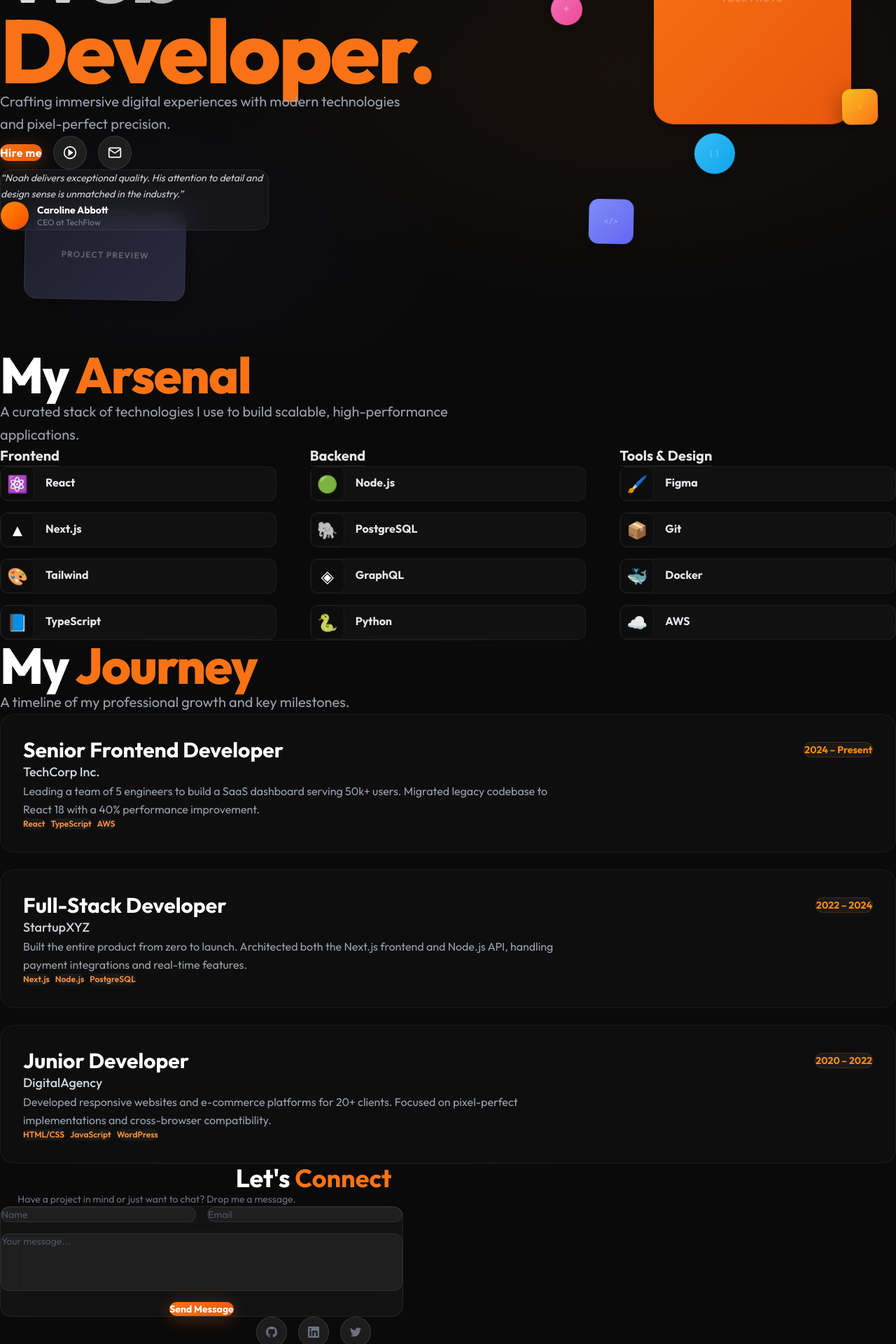
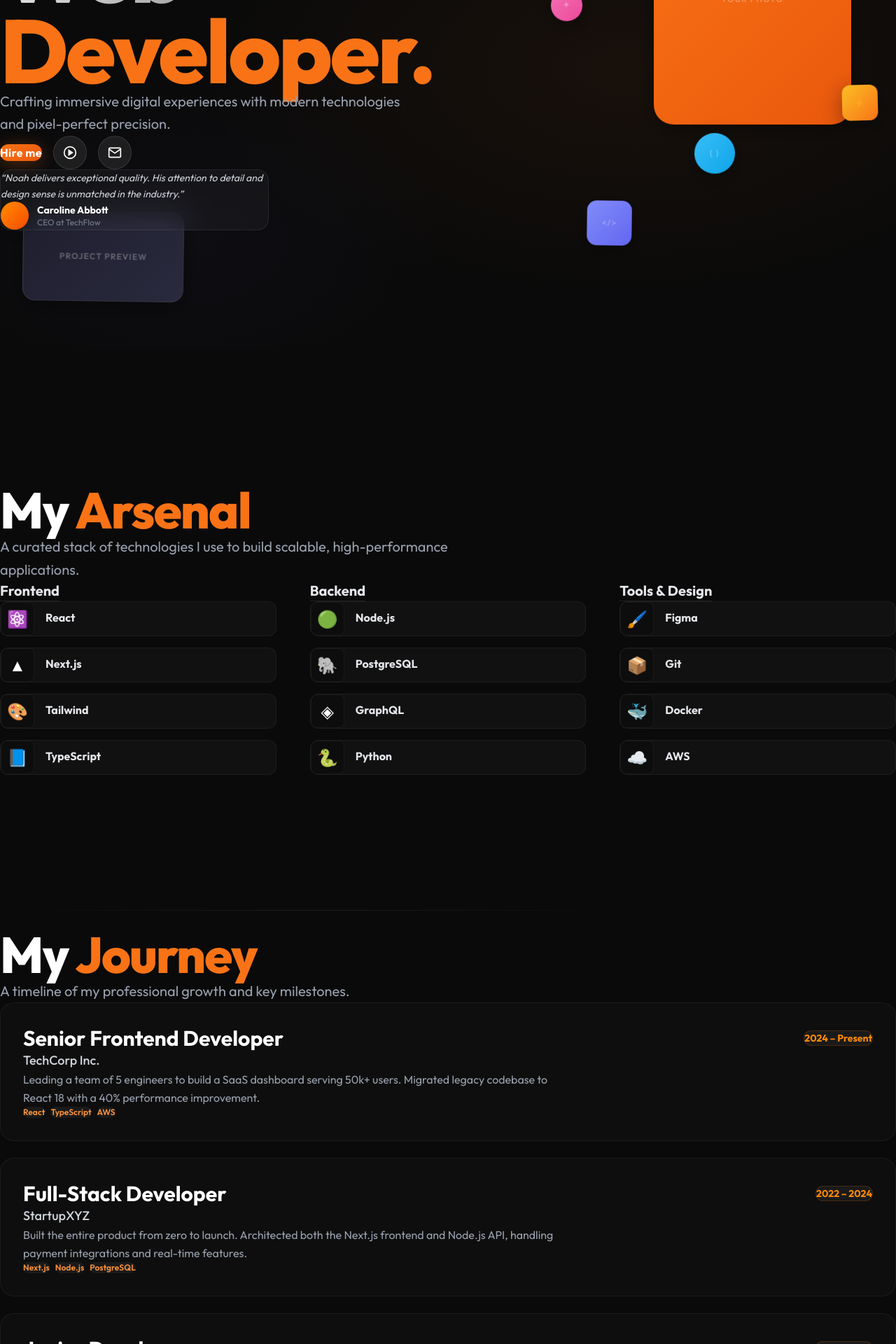
Before and after one commit to PrimeDaniel/Portfolio-v2, a React (Vite) app: page / in a window 1280 px wide. Shown: the part 300-2220 px from the top of the page at 70% size. Built offline with nearby package versions, Linux system fonts and the light colour scheme.

Commit message:
navigation, and scroll-reveal animations.

```diff
--- a/src/App.jsx
+++ b/src/App.jsx
@@ -64,13 +64,15 @@
       </motion.nav>
 
       {/* ─── Hero ─── */}
-      <section id="home">
-        <HeroSection />
+      <section id="home" className="h-screen w-full snap-start snap-always flex items-center justify-center relative overflow-hidden">
+        <ScrollReveal className="w-full h-full">
+          <HeroSection />
+        </ScrollReveal>
       </section>
 
       {/* ─── Skills ─── */}
-      <section id="skills" className="py-32 px-6">
-        <div className="max-w-7xl mx-auto">
+      <section id="skills" className="h-screen w-full snap-start snap-always flex items-center justify-center bg-transparent relative">
+        <div className="max-w-7xl mx-auto w-full px-6">
           <ScrollReveal>
             <SkillsSection />
           </ScrollReveal>
@@ -80,8 +82,8 @@
       <div className="section-divider mx-auto max-w-4xl" />
 
       {/* ─── Experience ─── */}
-      <section id="experience" className="py-32 px-6">
-        <div className="max-w-7xl mx-auto">
+      <section id="experience" className="h-screen w-full snap-start snap-always flex items-center justify-center bg-transparent relative">
+        <div className="max-w-7xl mx-auto w-full px-6">
           <ScrollReveal>
             <ExperienceSection />
           </ScrollReveal>
@@ -91,8 +93,8 @@
       <div className="section-divider mx-auto max-w-4xl" />
 
       {/* ─── Contact ─── */}
-      <section id="connect" className="py-32 px-6">
-        <div className="max-w-7xl mx-auto">
+      <section id="connect" className="h-screen w-full snap-start snap-always flex items-center justify-center bg-transparent relative">
+        <div className="max-w-7xl mx-auto w-full px-6">
           <ScrollReveal>
             <ContactSection />
           </ScrollReveal>
--- a/src/index.css
+++ b/src/index.css
@@ -18,6 +18,7 @@
 
 html {
   scroll-behavior: smooth;
+  scroll-snap-type: y mandatory;
 }
 
 body,
```
